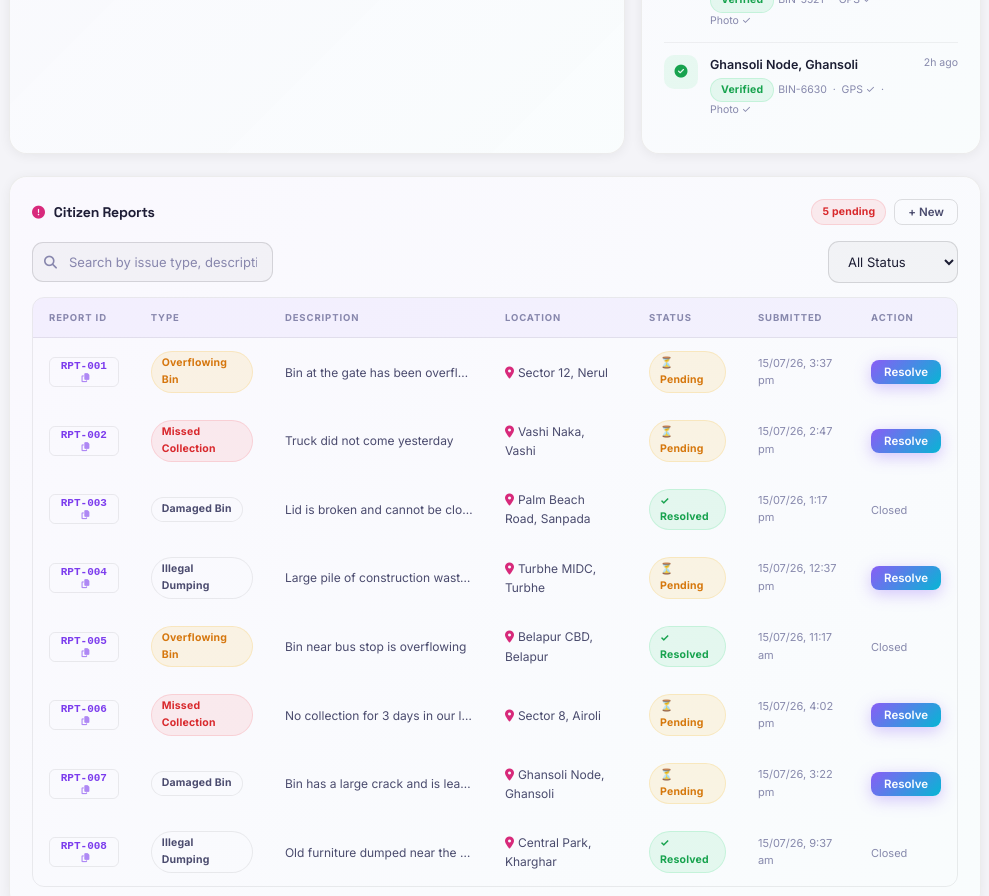
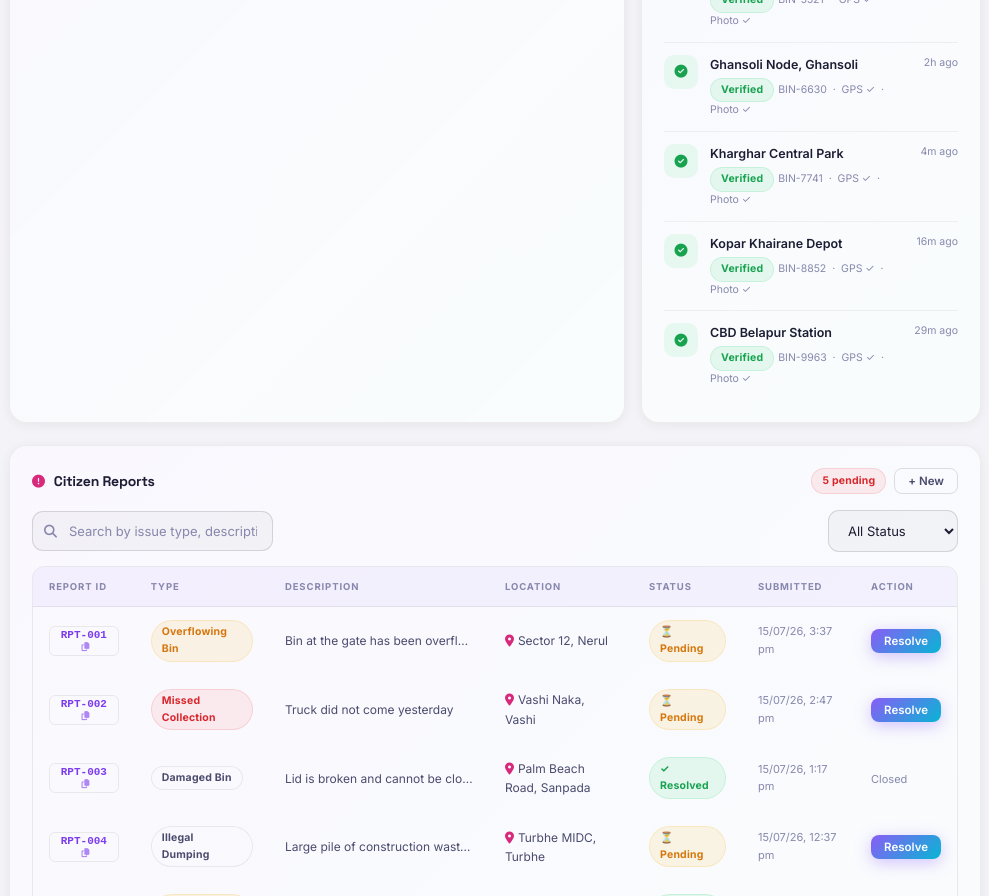
Before and after one commit to AryanAKE/cleantrack, a React (Vite) app: page /admin in a window 1280 px wide. Shown: the part 1060-1956 px from the top of the page, without its empty margins (271-1260 px from the left). Built offline with nearby package versions, Linux system fonts and the light colour scheme.

Commit message:
data(mock): add 3 more activity feed entries and Kharghar Central Park bin to collector queue

```diff
--- a/src/data/mockData.js
+++ b/src/data/mockData.js
@@ -28,6 +28,9 @@ export const ACTIVITY_FEED = [
   { id: 'BIN-4417', location: 'Belapur CBD, Belapur', collectedAt: new Date(Date.now() - 1000 * 60 * 68).toISOString() },
   { id: 'BIN-5521', location: 'Sector 8, Airoli', collectedAt: new Date(Date.now() - 1000 * 60 * 85).toISOString() },
   { id: 'BIN-6630', location: 'Ghansoli Node, Ghansoli', collectedAt: new Date(Date.now() - 1000 * 60 * 102).toISOString() },
+  { id: 'BIN-7741', location: 'Kharghar Central Park', collectedAt: new Date(Date.now() - 1000 * 60 * 4).toISOString() },
+  { id: 'BIN-8852', location: 'Kopar Khairane Depot', collectedAt: new Date(Date.now() - 1000 * 60 * 16).toISOString() },
+  { id: 'BIN-9963', location: 'CBD Belapur Station', collectedAt: new Date(Date.now() - 1000 * 60 * 29).toISOString() },
 ];
 
 export const BINS = [
@@ -38,6 +41,7 @@ export const BINS = [
   { id: 'BIN-4417', location: 'Belapur CBD', area: 'Zone D · Belapur', distance: '3.4 km', status: 'pending' },
   { id: 'BIN-5521', location: 'Sector 8, Airoli', area: 'Zone E · Airoli', distance: '4.0 km', status: 'pending' },
   { id: 'BIN-6630', location: 'Ghansoli Node', area: 'Zone E · Ghansoli', distance: '4.7 km', status: 'pending' },
+  { id: 'BIN-7741', location: 'Kharghar Central Park', area: 'Zone F · Kharghar', distance: '5.3 km', status: 'pending' },
 ];
 
 export const TRUCKS = [
```
